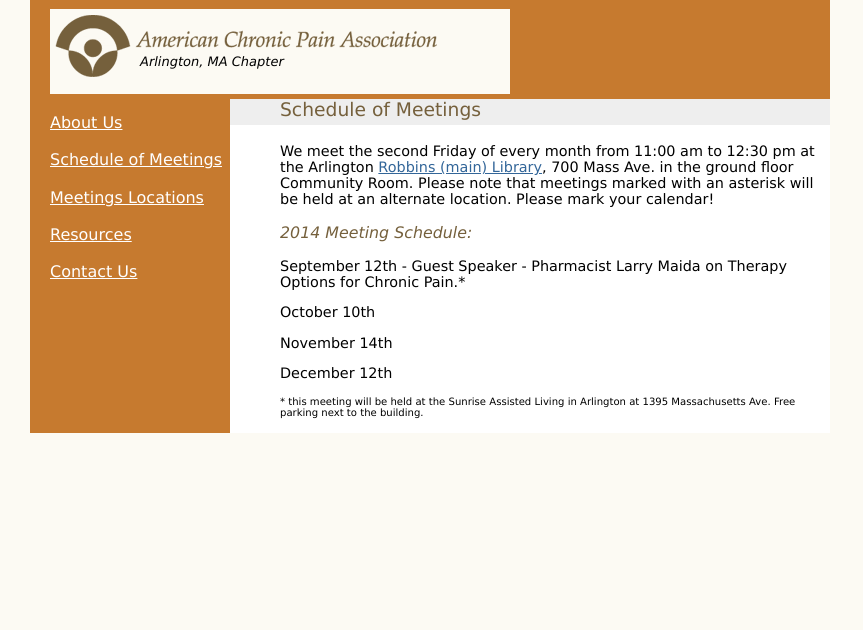
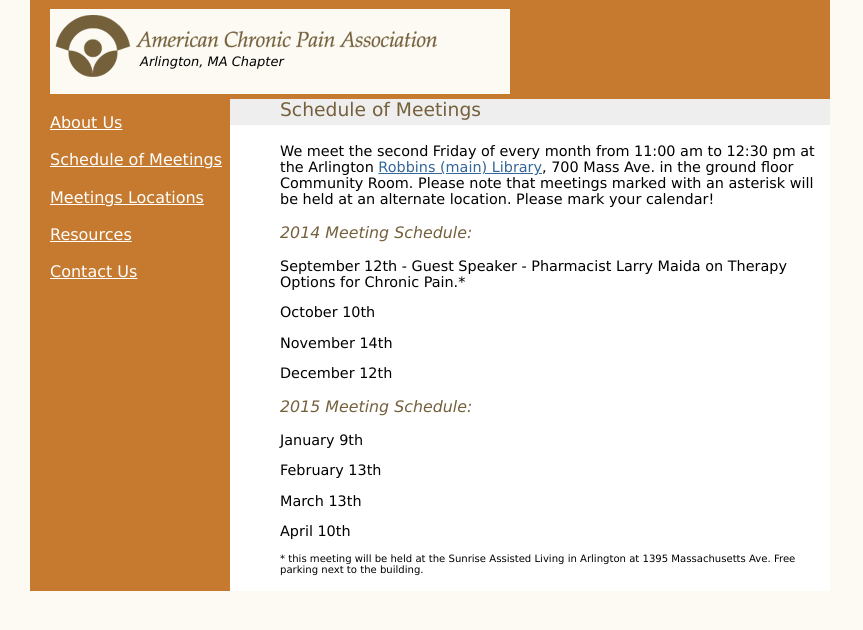
Before and after one commit to legostud/arlingtonacpa-org, a PHP site: page /meetings.php in a window 1280 px wide. Shown: the part 16-646 px from the top of the page, without its empty margins (0-863 px from the left). Run offline with PHP 8.4, Linux system fonts and the light colour scheme.

Commit message:
first half of 2015 meetings

```diff
--- a/meetings.php
+++ b/meetings.php
@@ -33,6 +33,11 @@
 	  	<p>October 10th</p>
 	  	<p>November 14th</p>
       <p>December 12th</p>
+      <h3>2015 Meeting Schedule:</h3>
+	  <p>January 9th</p>
+	  <p>February 13th</p>
+	  <p>March 13th</p>
+	  <p>April 10th</p>
       <p class="finePrint">* this meeting will be held at the
 Sunrise Assisted Living in Arlington at 1395 Massachusetts Ave.  Free
 parking next to the building.</p>
```
